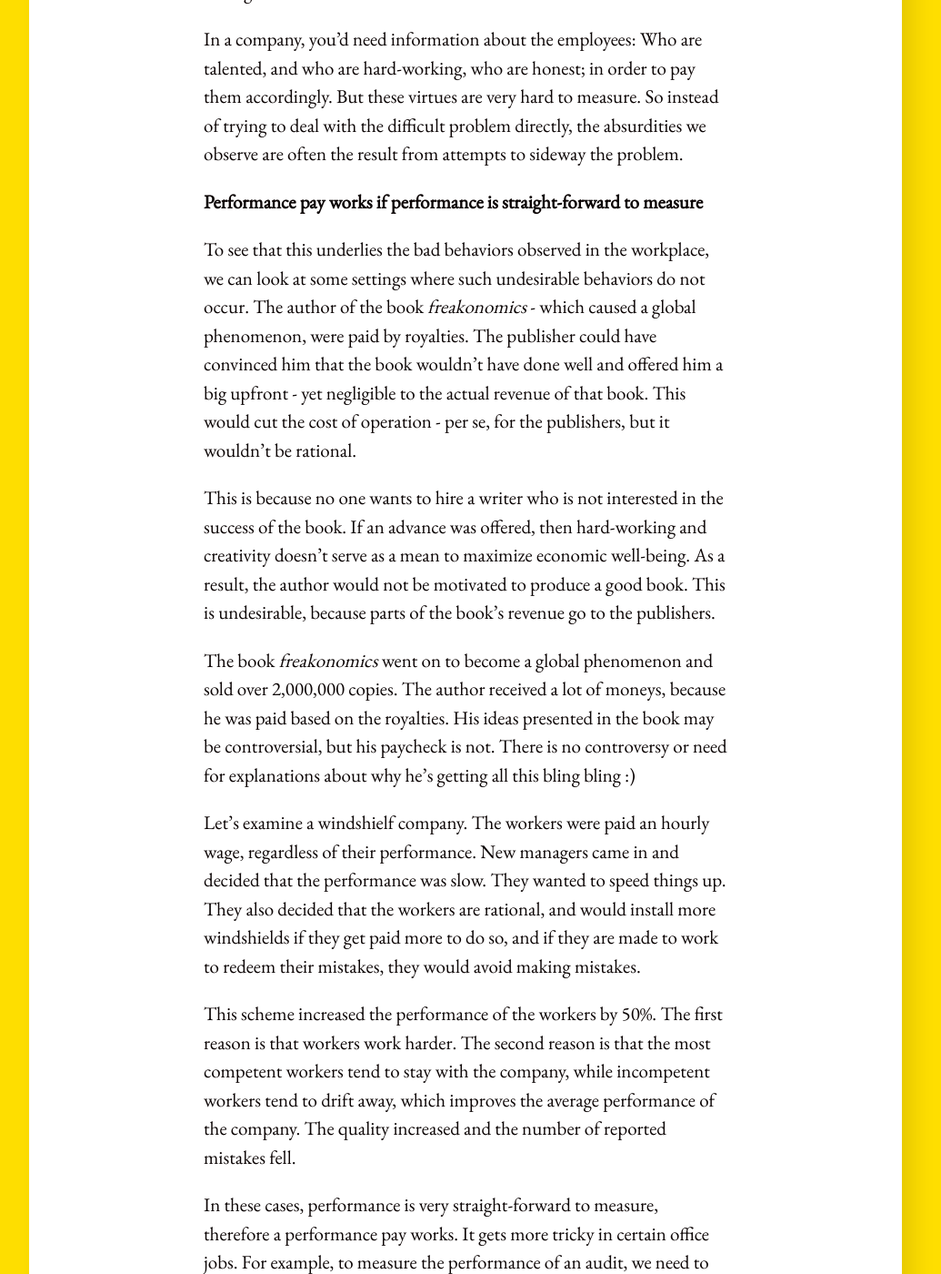
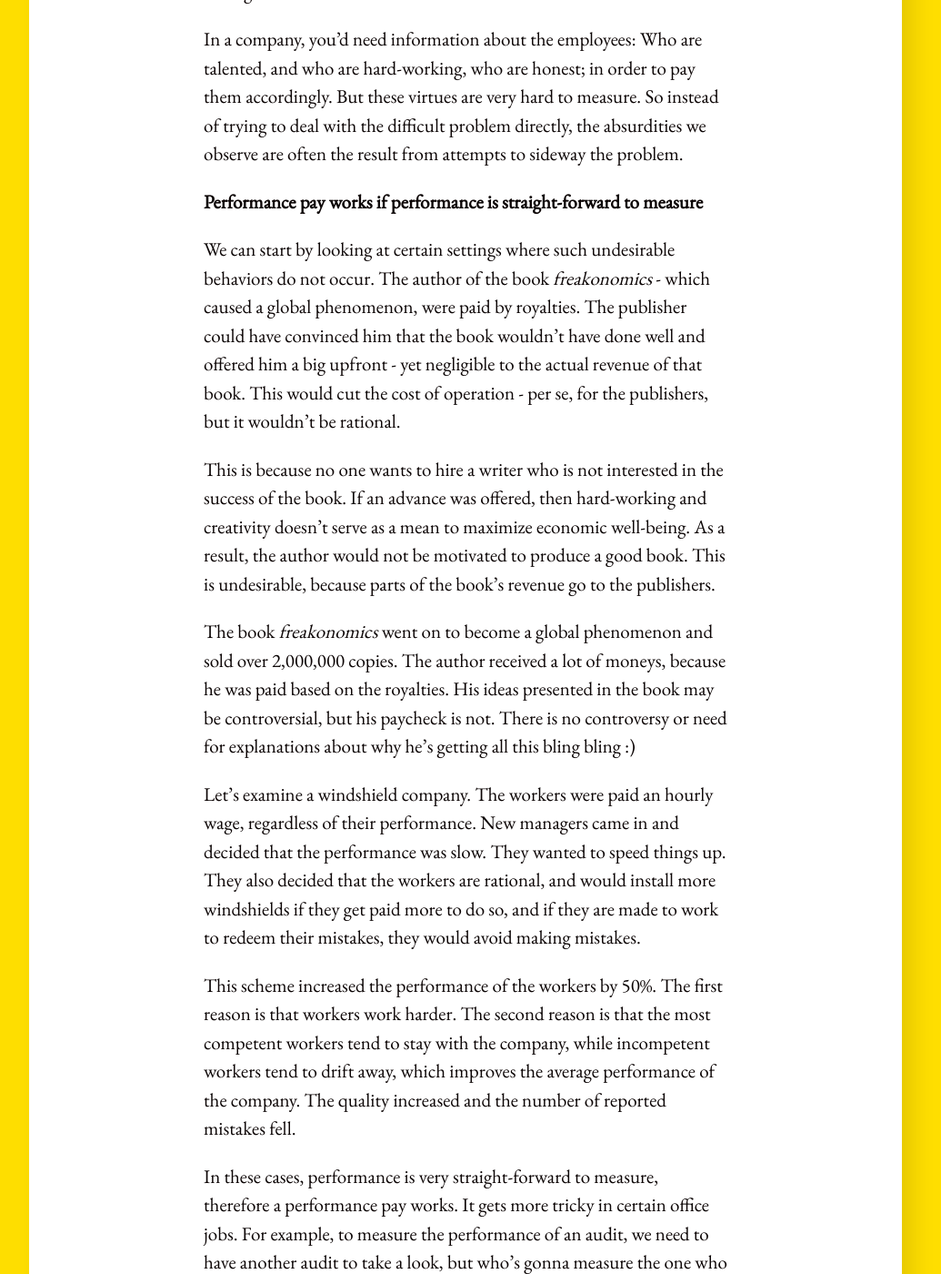
Before and after one commit to minhthanh3145/minhthanh3145.github.io, a Jekyll site: the page built from _posts/2019-11-29-why-some-workplaces-are-miserable.md, in a window 1280 px wide and 1400 px high, scrolled down 694 px. Shown: the whole window at 91% size, without its empty margins (128-1163 px from the left). Built offline with Jekyll 4.4.1, drawn with Linux system fonts in a browser that asks for light colours; some of the changed text lies outside the part shown.

Commit message:
Fixed mistakes in why some workplaces are miserable

```diff
--- a/_posts/2019-11-29-why-some-workplaces-are-miserable.md
+++ b/_posts/2019-11-29-why-some-workplaces-are-miserable.md
@@ -14,13 +14,13 @@
 
 **Performance pay works if performance is straight-forward to measure**
 
-To see that this underlies the bad behaviors observed in the workplace, we can look at some settings where such undesirable behaviors do not occur. The author of the book _freakonomics_ - which caused a global phenomenon, were paid by royalties. The publisher could have convinced him that the book wouldn't have done well and offered him a big upfront - yet negligible to the actual revenue of that book. This would cut the cost of operation - per se, for the publishers, but it wouldn't be rational.
+We can start by looking at certain settings where such undesirable behaviors do not occur. The author of the book _freakonomics_ - which caused a global phenomenon, were paid by royalties. The publisher could have convinced him that the book wouldn't have done well and offered him a big upfront - yet negligible to the actual revenue of that book. This would cut the cost of operation - per se, for the publishers, but it wouldn't be rational.
 
 This is because no one wants to hire a writer who is not interested in the success of the book. If an advance was offered, then hard-working and creativity doesn't serve as a mean to maximize economic well-being. As a result, the author would not be motivated to produce a good book. This is undesirable, because parts of the book's revenue go to the publishers.
 
 The book _freakonomics_ went on to become a global phenomenon and sold over 2,000,000 copies. The author received a lot of moneys, because he was paid based on the royalties. His ideas presented in the book may be controversial, but his paycheck is not. There is no controversy or need for explanations about why he's getting all this bling bling :)
 
-Let's examine a windshielf company. The workers were paid an hourly wage, regardless of their performance. New managers came in and decided that the performance was slow. They wanted to speed things up. They also decided that the workers are rational, and would install more windshields if they get paid more to do so, and if they are made to work to redeem their mistakes, they would avoid making mistakes.
+Let's examine a windshield company. The workers were paid an hourly wage, regardless of their performance. New managers came in and decided that the performance was slow. They wanted to speed things up. They also decided that the workers are rational, and would install more windshields if they get paid more to do so, and if they are made to work to redeem their mistakes, they would avoid making mistakes.
 
 This scheme increased the performance of the workers by 50%. The first reason is that workers work harder. The second reason is that the most competent workers tend to stay with the company, while incompetent workers tend to drift away, which improves the average performance of the company. The quality increased and the number of reported mistakes fell.
 
@@ -48,7 +48,7 @@
 
 Usually, managers know when people are lazy or productive, but such knowledge will not be put into any documentation, except to be used in annual review, promotion and let-gos. As the saying goes: "You get what you measure", measuring certain aspects of performance would encourage optimization of some factors, at the risk of other factors. Some jobs are easy to determine if they are well-done or not, but other jobs not so straight-forward.
 
-For these jobs, the rational manager should look for a more "holistic" approach. This means managers would base the decisions about what good work is sorta like watching porn: They can't define it, but they know it when they see it. This is quiet a sensible line of reasoning which would align well with what people see as well, just that it can't be objectively explained.
+For these jobs, the rational manager should look for a more "holistic" approach. This means managers would base the decisions about what good work is sorta like watching porn: They can't define it, but they know it when they see it. This is quite a sensible line of reasoning which would align well with what people see as well, just that it can't be objectively explained.
 
 However, this has a problem - which is that employees don't trust managers who claim that they know what good work looks like but cannot explain why. So what's the solution to encourage employees to perform better ?
 
```
